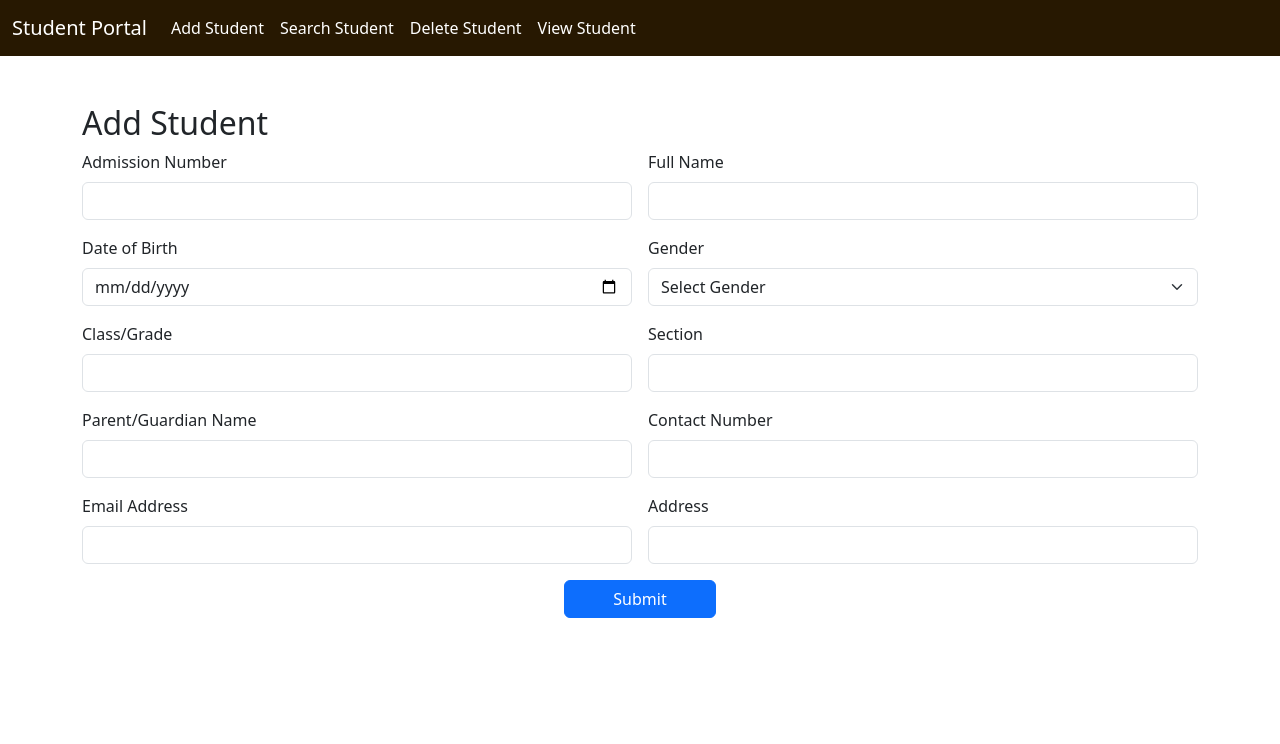
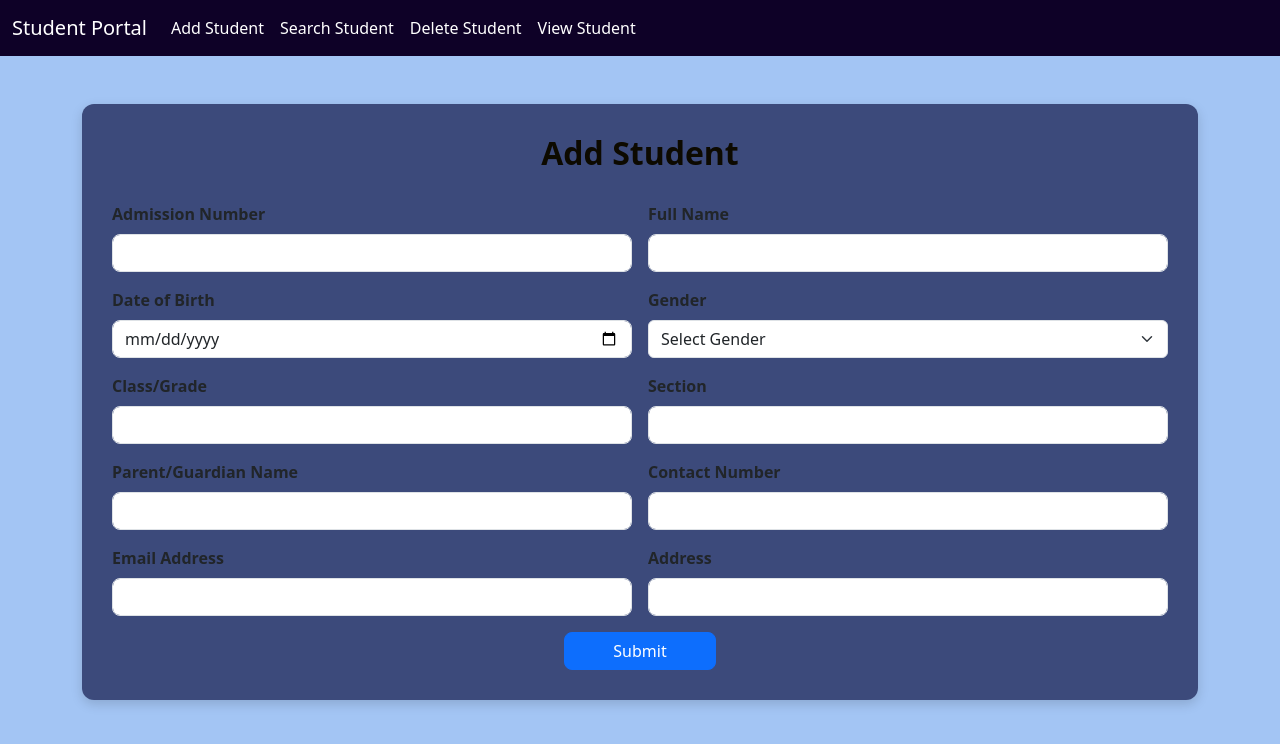
Before and after one commit to VarshaJ004/Student-React-app, a React (Vite) app: page / in a window 1280 px wide. Shown: the top 744 px of the page. Built offline with nearby package versions, Linux system fonts and the light colour scheme.

Commit message:
Css  completed

```diff
--- a/src/components/AddStudent.jsx
+++ b/src/components/AddStudent.jsx
@@ -1,5 +1,6 @@
 import React from 'react'
 import Navigationbar from './Navigationbar'
+import './Student.css'
 
 
 const AddStudent = () => {
--- a/src/components/DeleteStudent.jsx
+++ b/src/components/DeleteStudent.jsx
@@ -1,5 +1,6 @@
 import React from 'react'
 import Navigationbar from './Navigationbar'
+import './Student.css'
 
 
 
--- a/src/components/Navigationbar.jsx
+++ b/src/components/Navigationbar.jsx
@@ -5,7 +5,7 @@ const Navigationbar = () => {
     <div>
       <nav
         className="navbar navbar-expand-lg"
-        style={{ backgroundColor: "#271801" }}
+        style={{ backgroundColor: "#0e0127" }}
       >
         <div className="container-fluid">
           <a className="navbar-brand text-white" href="#">Student Portal</a>
--- a/src/components/SearchStudent.jsx
+++ b/src/components/SearchStudent.jsx
@@ -1,5 +1,6 @@
 import React from 'react'
 import Navigationbar from './Navigationbar'
+import './Student.css'
 
 
 
--- /dev/null
+++ b/src/components/Student.css
@@ -0,0 +1,37 @@
+body{
+    background-color:#a3c5f4;
+}
+
+.page-box{
+    background:#3c4a7b;
+    padding: 30px;
+    border-radius: 12px;
+    box-shadow: 0px 4px 12px rgba(0,0,0,0.15);
+    margin-top: 30px;
+    margin-bottom: 30px;
+}
+
+.page-heading{
+    color:#0d0a00;
+    font-weight: bold;
+    text-align: center;
+    margin-bottom: 30px;
+}
+
+.form-label{
+    font-weight: 600;
+}
+
+.form-control{
+    border-radius: 8px;
+}
+
+.form-control:focus{
+    box-shadow: 0 0 8px rgba(13,110,253,0.25);
+    border-color: #0d6efd;
+}
+
+.btn{
+    border-radius: 8px;
+    min-width: 120px;
+}
--- a/src/components/ViewStudent.jsx
+++ b/src/components/ViewStudent.jsx
@@ -1,5 +1,6 @@
 import React from 'react'
 import Navigationbar from './Navigationbar'
+import './Student.css'
 
 
 const ViewStudent = () => {
```
